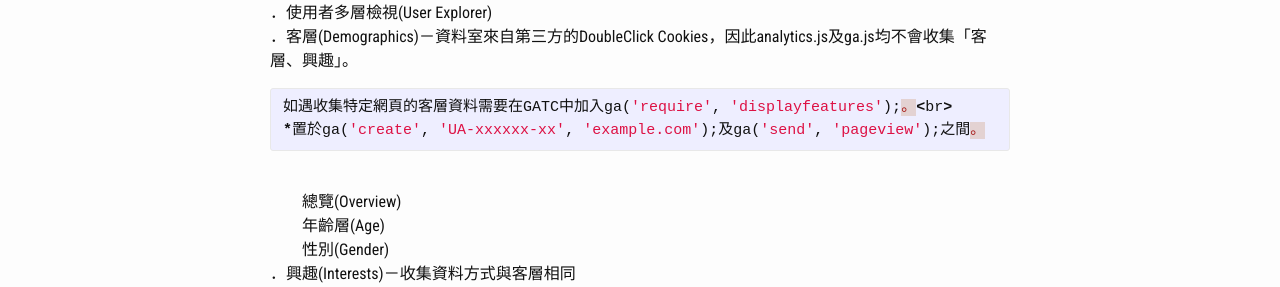
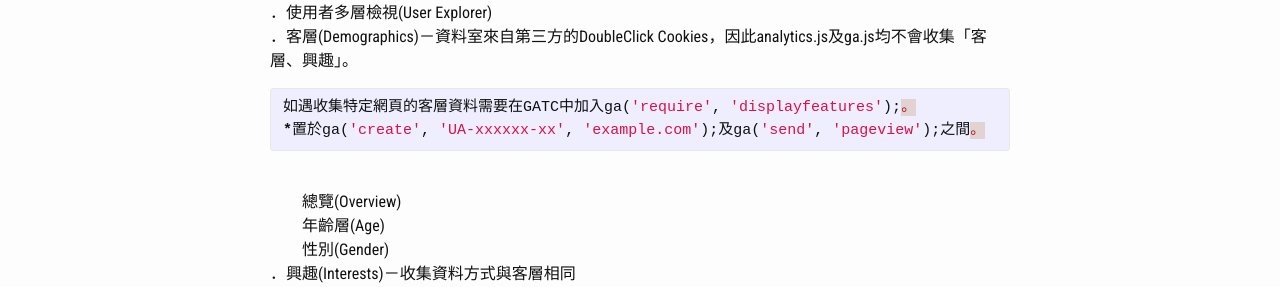
Before and after one commit to hsinfuyeh/hsinfuyeh.github.io, a Jekyll site: the page built from _posts/2017-09-11-google-analytics-02.markdown, in a window 1280 px wide. Shown: the part 349-636 px from the top of the page. Built offline with Jekyll 4.4.1, drawn with Linux system fonts in a browser that asks for light colours.

Commit message:
update note 2

```diff
--- a/_posts/2017-09-11-google-analytics-02.markdown
+++ b/_posts/2017-09-11-google-analytics-02.markdown
@@ -12,7 +12,7 @@ categories: jekyll update
 ．同類群組分析(Cohort Analysis)<br>
 ．使用者多層檢視(User Explorer)<br>
 ．客層(Demographics)－資料室來自第三方的DoubleClick Cookies，因此analytics.js及ga.js均不會收集「客層、興趣」。
-　　　　　　　　　　　{% highlight ruby %}如遇收集特定網頁的客層資料需要在GATC中加入ga('require', 'displayfeatures');。<br>
+　　　　　　　　　　　{% highlight ruby %}如遇收集特定網頁的客層資料需要在GATC中加入ga('require', 'displayfeatures');。
 *置於ga('create', 'UA-xxxxxx-xx', 'example.com');及ga('send', 'pageview');之間。{% endhighlight %}<br>
 　　總覽(Overview)<br>
 　　年齡層(Age)<br>
```
